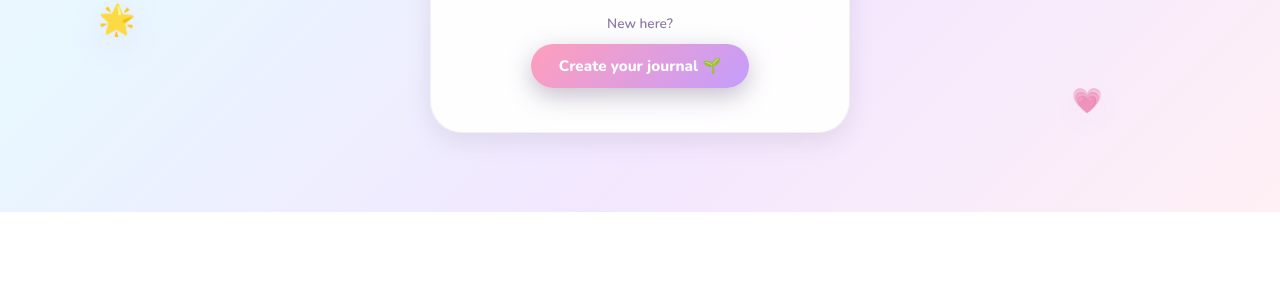
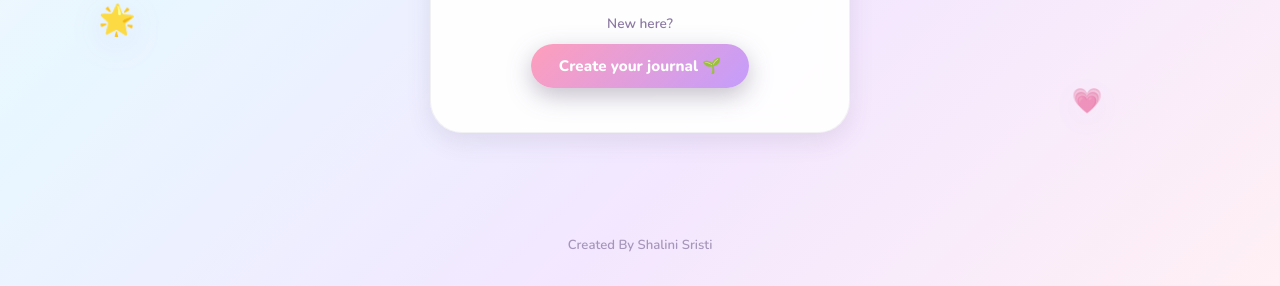
Before and after one commit to Shalini25sristi/my-journal, a website: page login.html in a window 1280 px wide. Shown: the part 588-874 px from the top of the page. Before the commit the page ends 800 px from the top, so only its background shows below. Drawn offline with nearby package versions, Linux system fonts and the light colour scheme.

Commit message:
Add site footer credit and favicon
Every page now shows "Created By Shalini Sristi" in a footer, and a
notebook-emoji favicon.svg replaces the browser's default icon.

```diff
--- a/login.html
+++ b/login.html
@@ -7,6 +7,7 @@
     <link rel="preconnect" href="https://fonts.googleapis.com">
     <link rel="preconnect" href="https://fonts.gstatic.com" crossorigin>
     <link href="https://fonts.googleapis.com/css2?family=Nunito:wght@400;600;700;800&family=Quicksand:wght@400;500;600;700&display=swap" rel="stylesheet">
+    <link rel="icon" type="image/svg+xml" href="favicon.svg">
     <link rel="stylesheet" href="styles.css">
     <link rel="stylesheet" href="themes.css">
 </head>
@@ -68,6 +69,10 @@
         </div>
     </div>
 
+    <footer class="site-footer">
+        <p class="site-credit">Created By Shalini Sristi</p>
+    </footer>
+
     <script src="script.js"></script>
     <script>
         document.addEventListener('DOMContentLoaded', () => {
--- a/styles.css
+++ b/styles.css
@@ -526,6 +526,19 @@ body {
     animation: fadeIn 1s ease 0.6s both;
 }
 
+.site-footer {
+    text-align: center;
+    padding: 24px 20px 32px;
+    color: var(--text-light);
+}
+
+.site-credit {
+    font-size: 0.82rem;
+    font-weight: 600;
+    opacity: 0.75;
+    margin: 0;
+}
+
 .empty-state {
     grid-column: 1 / -1;
     text-align: center;
```
Also changed, not shown: analysis.html (+5 -0 lines), daily-highlights.html (+5 -0 lines), index.html (+2 -0 lines), profile.html (+5 -0 lines), register.html (+5 -0 lines), tracker.html (+5 -0 lines), vision-board.html (+5 -0 lines), favicon.svg (added).
